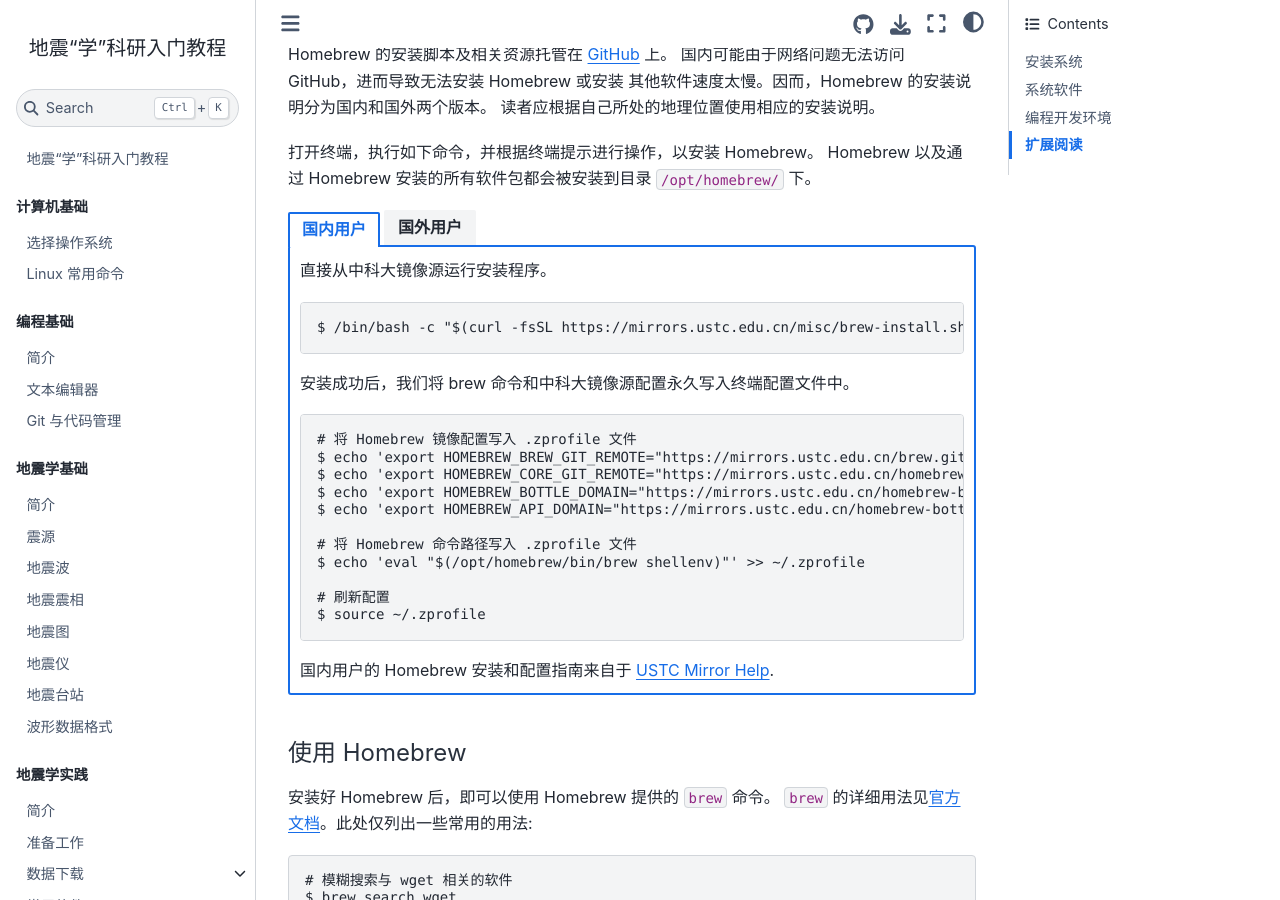
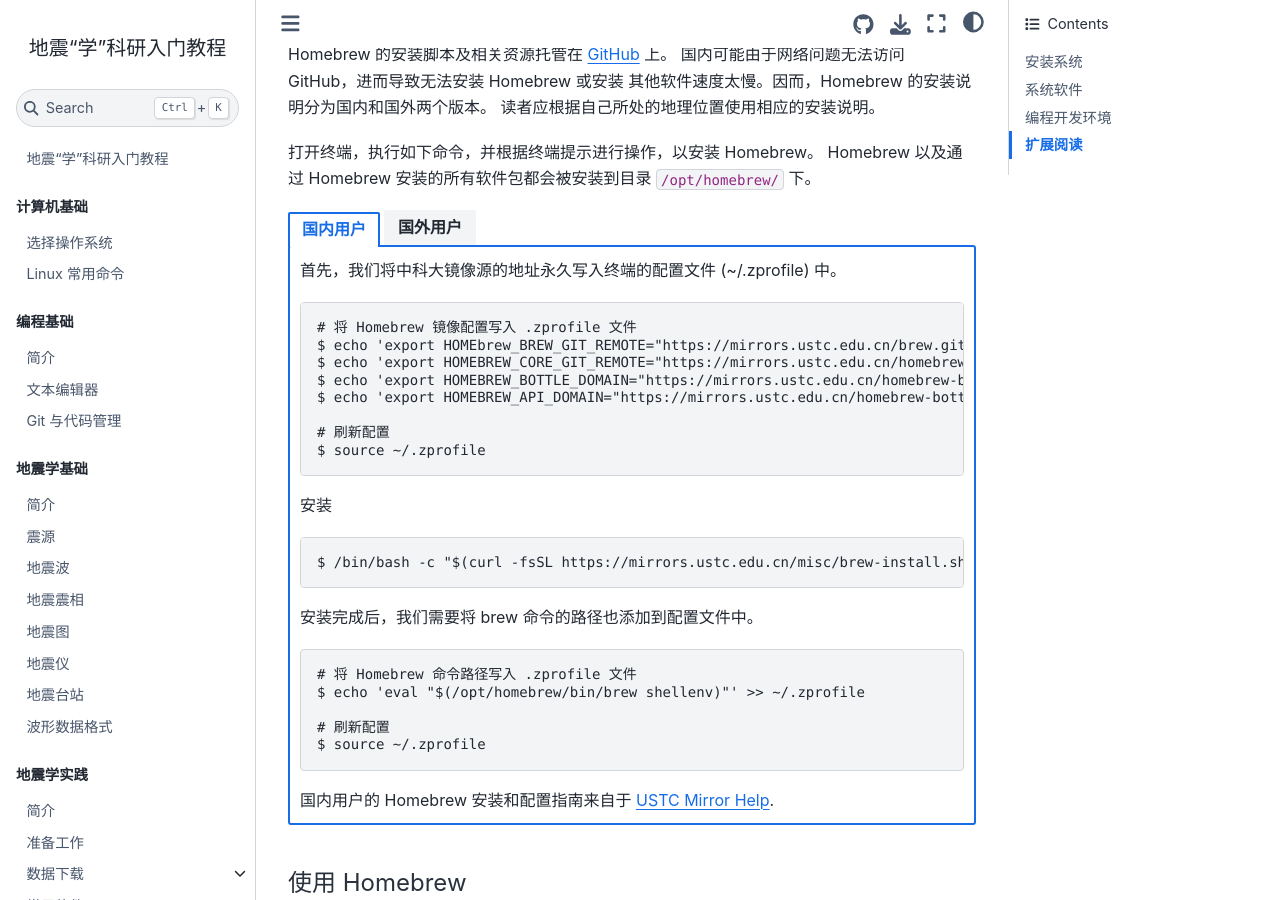
Before and after one commit to seismo-learn/seismology101, a Jupyter Book: the page built from source/computer/macos-setup.md, in a window 1280 px wide and 900 px high, scrolled down 1594 px. Built offline with Jupyter Book 1.0.4 settings and Sphinx 7.4.7 and the Sphinx Book theme 1.1.4, drawn with Linux system fonts in a browser that asks for light colours; pages that are not in the unit, such as notebooks, are missing from menus.

Commit message:
Update macos-setup.md

````diff
--- a/source/computer/macos-setup.md
+++ b/source/computer/macos-setup.md
@@ -67,27 +67,35 @@ Homebrew 的安装脚本及相关资源托管在 [GitHub](https://github.com/)
 Homebrew 以及通过 Homebrew 安装的所有软件包都会被安装到目录 {file}`/opt/homebrew/` 下。
 ::::{tab-set}
 :::{tab-item} 国内用户
-直接从中科大镜像源运行安装程序。
+首先，我们将中科大镜像源的地址永久写入终端的配置文件 (~/.zprofile) 中。
+
+```
+# 将 Homebrew 镜像配置写入 .zprofile 文件
+$ echo 'export HOMEbrew_BREW_GIT_REMOTE="https://mirrors.ustc.edu.cn/brew.git"' >> ~/.zprofile
+$ echo 'export HOMEBREW_CORE_GIT_REMOTE="https://mirrors.ustc.edu.cn/homebrew-core.git"' >> ~/.zprofile
+$ echo 'export HOMEBREW_BOTTLE_DOMAIN="https://mirrors.ustc.edu.cn/homebrew-bottles"' >> ~/.zprofile
+$ echo 'export HOMEBREW_API_DOMAIN="https://mirrors.ustc.edu.cn/homebrew-bottles/api"' >> ~/.zprofile
+
+# 刷新配置
+$ source ~/.zprofile
+```
+
+安装
 
 ```
 $ /bin/bash -c "$(curl -fsSL https://mirrors.ustc.edu.cn/misc/brew-install.sh)"
 ```
 
-安装成功后，我们将 brew 命令和中科大镜像源配置永久写入终端配置文件中。
+安装完成后，我们需要将 brew 命令的路径也添加到配置文件中。
 
 ```
-# 将 Homebrew 镜像配置写入 .zprofile 文件
-$ echo 'export HOMEBREW_BREW_GIT_REMOTE="https://mirrors.ustc.edu.cn/brew.git"' >> ~/.zprofile
-$ echo 'export HOMEBREW_CORE_GIT_REMOTE="https://mirrors.ustc.edu.cn/homebrew-core.git"' >> ~/.zprofile
-$ echo 'export HOMEBREW_BOTTLE_DOMAIN="https://mirrors.ustc.edu.cn/homebrew-bottles"' >> ~/.zprofile
-$ echo 'export HOMEBREW_API_DOMAIN="https://mirrors.ustc.edu.cn/homebrew-bottles/api"' >> ~/.zprofile
-
 # 将 Homebrew 命令路径写入 .zprofile 文件
 $ echo 'eval "$(/opt/homebrew/bin/brew shellenv)"' >> ~/.zprofile
 
 # 刷新配置
 $ source ~/.zprofile
 ```
+
 国内用户的 Homebrew 安装和配置指南来自于 [USTC Mirror Help](https://mirrors.ustc.edu.cn/help/brew.git.html).
 :::
 
````
